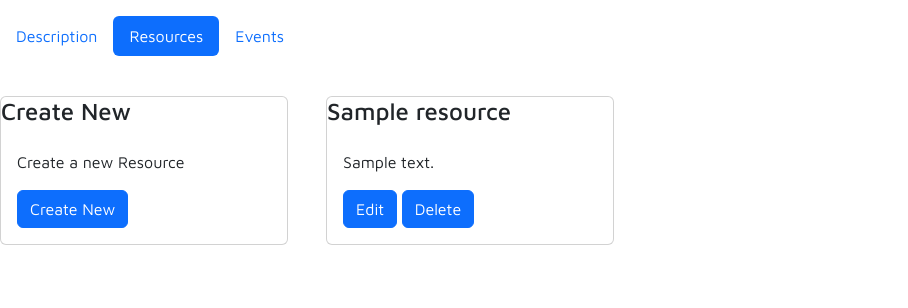
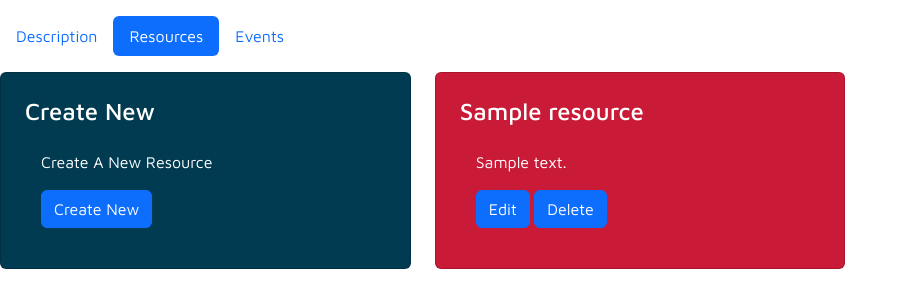
Before and after one commit to nmunro/spectrum, a Django app: template info/templates/info/dashboard_org.html in a window 1280 px wide, after a click on "Resources". Shown: the part 96-404 px from the top of the page, without its empty margins (0-908 px from the left). Run offline with Django 4.2, Linux system fonts and the light colour scheme; the template is opened without the code that fills it: values that come from a table or form of the project are taken from there, others are empty; tables that the repository leaves empty hold one stand-in row (values such as "Sample post"); some libraries are stand-ins or nearby versions.

Commit message:
#12: Added more UI changes

```diff
--- a/info/templates/info/dashboard_event.html
+++ b/info/templates/info/dashboard_event.html
@@ -3,7 +3,7 @@
 
 {% block nav %}
   <nav aria-label="breadcrumb">
-    <ol class="breadcrumb">
+    <ol class="breadcrumb mx-3 mt-3">
       <li class="breadcrumb-item fw-bold"><a href="{% url 'index' %}" class="text-uppercase text-decoration-none">Home</a></li>
       <li class="breadcrumb-item fw-bold"><a href="{% url 'dashboard_organisations' %}" class="text-uppercase text-decoration-none">Dashboard</a></li>
       <li class="breadcrumb-item fw-bold"><a href="{% url 'dashboard_org' org.slug %}" class="text-uppercase text-decoration-none">{{ org.name }}</a></li>
--- a/info/templates/info/dashboard_events.html
+++ b/info/templates/info/dashboard_events.html
@@ -13,7 +13,6 @@
 
 {% block content %}
     <div class="row">
-        {% csrf_token %}
         <div class="col-md-4 mb-4">
             <div class="card p-2 p-md-4 card-primary text-white">
                 <h4>Create New</h4>
--- a/info/templates/info/dashboard_org.html
+++ b/info/templates/info/dashboard_org.html
@@ -35,55 +35,55 @@
 
     <div class="tab-pane fade" id="pills-profile" role="tabpanel" aria-labelledby="pills-profile-tab">
         <div class="row row-cols-4">
-            <div class="col mt-4">
-                <div class="card" style="width: 18rem;">
+            <div class="col-md-4 mb-4">
+                <div class="card p-2 p-md-4 card-primary text-white">
                     <h4>Create New</h4>
-                    <div class="card-body">
-                        <p>Create a new Resource</p>
-                        <a href="{% url 'dashboard_resources' org.slug %}" class="btn btn-primary">Create New</a>
+                    <div class="card-body bg-transparent border border-0">
+                        <p>Create A New Resource</p>
+                        <a href="{% url 'new_dashboard_resource' org.slug %}" class="btn btn-primary">Create New</a>
                     </div>
                 </div>
             </div>
 
             {% for resource in resources %}
-                <div class="col mt-4">
-                    <div class="card" style="width: 18rem;">
+                <div class="col-md-4 mb-4">
+                    <div class="card p-2 p-md-4 {% cycle 'card-secondary' 'card-primary' %} text-white">
                         <h4>{{ resource.name }}</h4>
                         <div class="card-body">
                             <p>{{ resource.description }}</p>
-                            <a href="{% url 'dashboard_resources' org.slug %}" class="btn btn-primary">Edit</a>
-                            <a href="{% url 'dashboard_events' org.slug %}" class="btn btn-primary">Delete</a>
+                            <a href="{% url 'dashboard_resource' org.slug resource.id %}" class="btn btn-primary">Edit</a>
+                            <a href="{% url 'dashboard_resource' org.slug resource.id %}" class="btn btn-primary" id="delete-event">Delete</a>
                         </div>
                     </div>
                 </div>
-        {% endfor %}
+            {% endfor %}
         </div>
     </div>
 
     <div class="tab-pane fade" id="pills-contact" role="tabpanel" aria-labelledby="pills-contact-tab">
         <div class="row row-cols-4">
-            <div class="col mt-4">
-                <div class="card" style="width: 18rem;">
+            <div class="col-md-4 mb-4">
+                <div class="card p-2 p-md-4 card-primary text-white">
                     <h4>Create New</h4>
-                    <div class="card-body">
-                        <p>Create a new Event</p>
-                        <a href="{% url 'dashboard_events' org.slug %}" class="btn btn-primary">Create New</a>
+                    <div class="card-body bg-transparent border border-0">
+                        <p>Create A New Event</p>
+                        <a href="{% url 'new_dashboard_event' org.slug %}" class="btn btn-primary">Create New</a>
                     </div>
                 </div>
             </div>
 
             {% for event in events %}
-                <div class="col mt-4">
-                    <div class="card" style="width: 18rem;">
+                <div class="col-md-4 mb-4">
+                    <div class="card p-2 p-md-4 {% cycle 'card-secondary' 'card-primary' %} text-white">
                         <h4>{{ event.name }}</h4>
                         <div class="card-body">
                             <p>{{ event.description }}</p>
-                            <a href="{% url 'dashboard_events' org.slug %}" class="btn btn-primary">Edit</a>
-                            <a href="{% url 'dashboard_events' org.slug %}" class="btn btn-primary">Delete</a>
+                            <a href="{% url 'dashboard_event' org.slug event.id %}" class="btn btn-primary">Edit</a>
+                            <a href="{% url 'dashboard_event' org.slug event.id %}" class="btn btn-primary" id="delete-event">Delete</a>
                         </div>
                     </div>
                 </div>
-        {% endfor %}
+            {% endfor %}
         </div>
     </div>
   </div>
--- a/info/templates/info/dashboard_resources.html
+++ b/info/templates/info/dashboard_resources.html
@@ -13,7 +13,6 @@
 
 {% block content %}
 <div class="row">
-        {% csrf_token %}
         <div class="col-md-4 mb-4">
             <div class="card p-2 p-md-4 card-primary text-white">
                 <h4>Create New</h4>
```
Also changed, not shown: info/templates/info/organisation_events.html (+5 -7 lines), info/templates/info/organisation_resources.html (+5 -6 lines).
